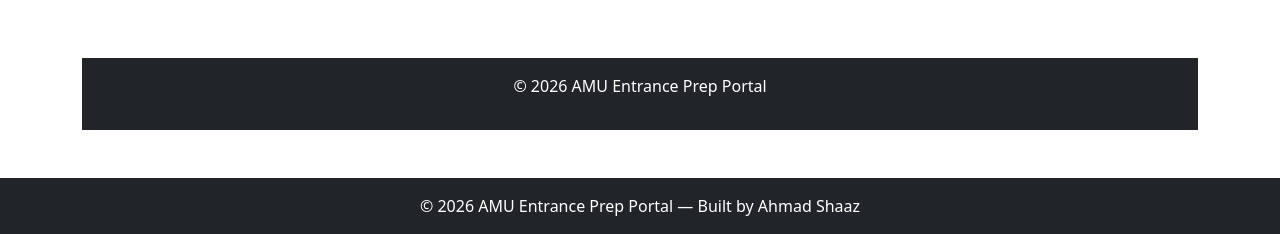
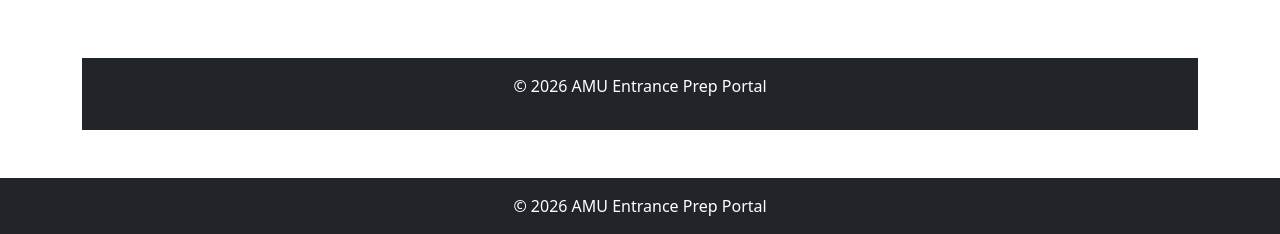
Before and after one commit to Shaaz29/AMU_Entrance_Prep_Portal, a Django app: page / in a window 1280 px wide. Shown: the part 779-1013 px from the top of the page. Run offline with Django 4.2, Linux system fonts and the light colour scheme.

Commit message:
Update base.html

```diff
--- a/templates/base.html
+++ b/templates/base.html
@@ -66,7 +66,7 @@
 
 <!-- 🔥 FOOTER -->
 <footer class="bg-dark text-white text-center py-3 mt-5">
-    © 2026 AMU Entrance Prep Portal — Built by Ahmad Shaaz
+    © 2026 AMU Entrance Prep Portal
 </footer>
 
 
```
